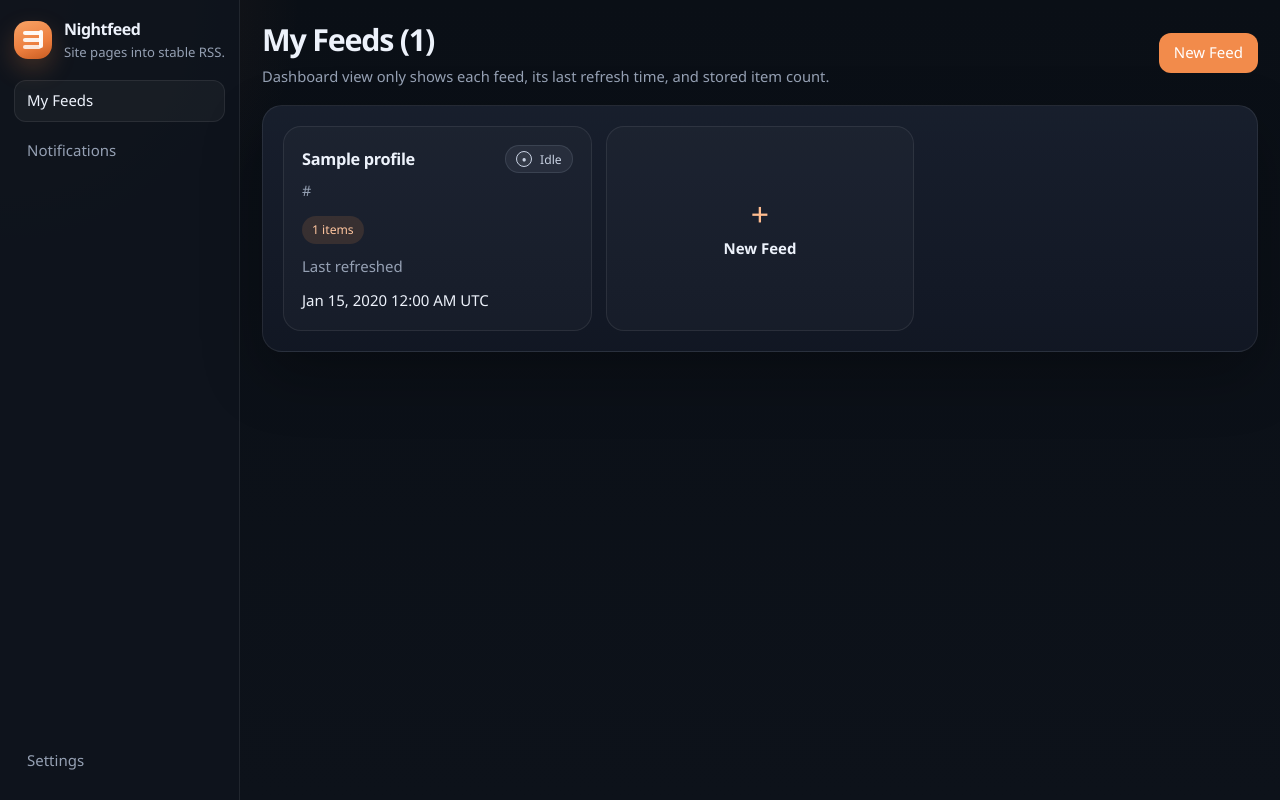
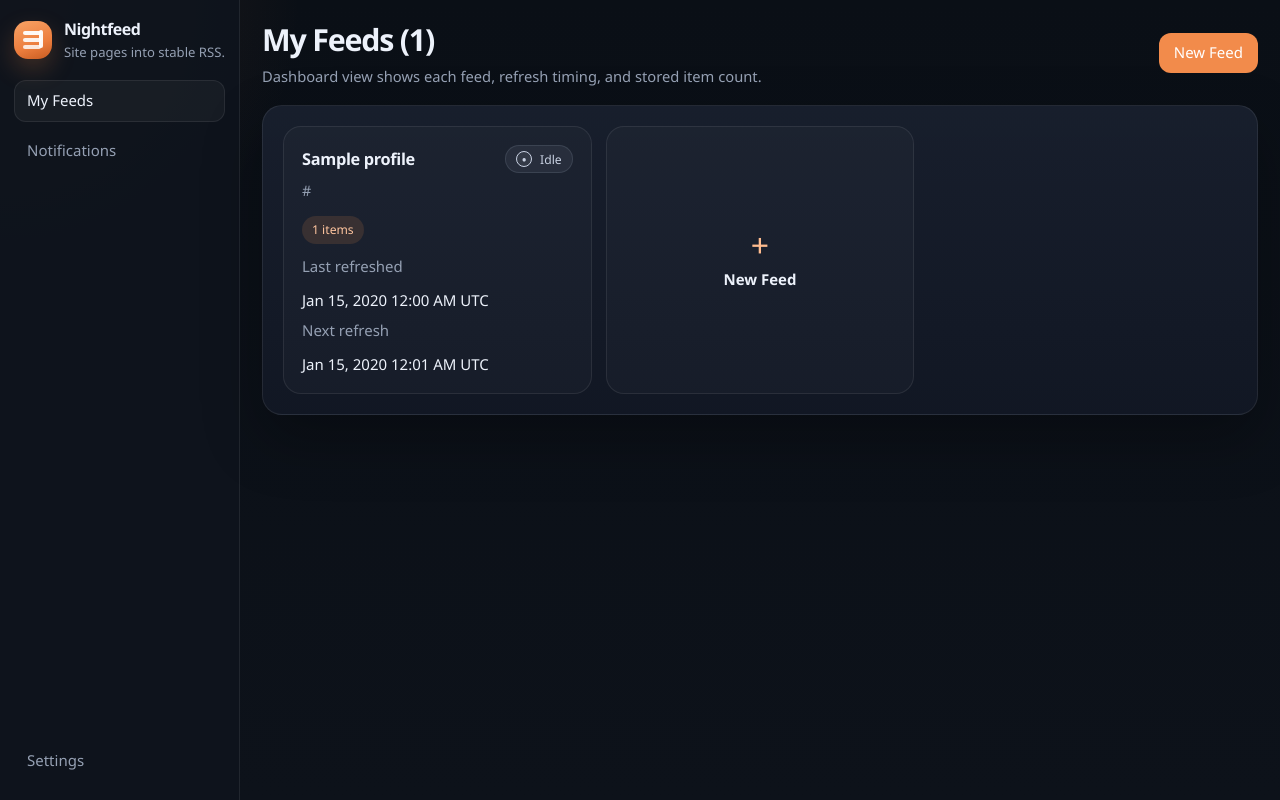
Before and after one commit to 90s-nerd/nightfeed, a Flask app: page / in a window 1280 px wide. Run offline with Flask 3, Linux system fonts and the light colour scheme; data comes from the database, SQL or seed files in the repository; tables that the repository leaves empty hold one stand-in row (values such as "Sample post"); data that the repository does not hold is empty.

Commit message:
Add next refresh timestamps

```diff
--- a/rss_site_bridge/app.py
+++ b/rss_site_bridge/app.py
@@ -420,6 +420,11 @@ def create_app(test_config: dict[str, Any] | None = None) -> Flask:
     def human_datetime_filter(value: str | datetime) -> str:
         settings = getattr(g, "app_settings", AppSettings())
         return humanize_datetime(value, settings.timezone_name)
+
+    @app.template_filter("next_refresh_datetime")
+    def next_refresh_datetime_filter(profile: StoredProfile) -> str:
+        settings = getattr(g, "app_settings", AppSettings())
+        return humanize_next_refresh(profile, settings.timezone_name)
 
     def render_compose_page(
         *,
@@ -833,6 +838,7 @@ def create_app(test_config: dict[str, Any] | None = None) -> Flask:
                 {
                     "item_count": profile.item_count,
                     "last_refreshed_at": humanize_datetime(profile.last_refreshed_at, settings.timezone_name),
+                    "next_refresh_at": humanize_next_refresh(profile, settings.timezone_name),
                     "status": profile.last_status,
                     "active": profile.active,
                     "unread_notifications": count_unread_notifications(Path(app.config["DATABASE_PATH"])),
@@ -917,6 +923,7 @@ def create_app(test_config: dict[str, Any] | None = None) -> Flask:
                     "active": toggled.active,
                     "status": toggled.last_status,
                     "last_refreshed_at": humanize_datetime(toggled.last_refreshed_at, settings.timezone_name),
+                    "next_refresh_at": humanize_next_refresh(toggled, settings.timezone_name),
                     "unread_notifications": count_unread_notifications(Path(app.config["DATABASE_PATH"])),
                 }
             )
@@ -2570,18 +2577,24 @@ def refresh_due_profiles(db_path: Path) -> None:
 
 
 def should_refresh(profile: StoredProfile) -> bool:
+    due_at = get_next_refresh_at(profile)
+    if due_at is None:
+        return False
+    return datetime.now(timezone.utc) >= due_at
+
+
+def get_next_refresh_at(profile: StoredProfile) -> datetime | None:
     if not profile.active:
-        return False
+        return None
     if profile.refresh_interval_minutes == 0:
-        return False
+        return None
     base_candidates = [value for value in (profile.last_refreshed_at, profile.refresh_anchor_at) if value]
     if not base_candidates and profile.created_at:
         base_candidates = [profile.created_at]
     if not base_candidates:
-        return False
+        return None
     due_base = max(datetime.fromisoformat(value) for value in base_candidates)
-    due_at = due_base + timedelta(minutes=profile.refresh_interval_minutes)
-    return datetime.now(timezone.utc) >= due_at
+    return due_base + timedelta(minutes=profile.refresh_interval_minutes)
 
 
 def refresh_profile(db_path: Path, profile_id: int) -> None:
@@ -3321,6 +3334,17 @@ def humanize_datetime(value: str | datetime, timezone_name: str = "UTC") -> str:
     return dt.astimezone(tz).strftime("%b %d, %Y %I:%M %p %Z")
 
 
+def humanize_next_refresh(profile: StoredProfile, timezone_name: str = "UTC") -> str:
+    if not profile.active:
+        return "Disabled"
+    if profile.refresh_interval_minutes == 0:
+        return "Manual only"
+    next_refresh_at = get_next_refresh_at(profile)
+    if next_refresh_at is None:
+        return "Unknown"
+    return humanize_datetime(next_refresh_at, timezone_name)
+
+
 def highlight_xml(xml_payload: str) -> str:
     highlighted_lines: list[str] = []
     for line in xml_payload.splitlines():
--- a/rss_site_bridge/templates/detail.html
+++ b/rss_site_bridge/templates/detail.html
@@ -53,6 +53,10 @@
         <div class="metric-card">
           <div class="metric-label">Last refreshed</div>
           <div class="metric-value" style="font-size:0.96rem;">{{ profile.last_refreshed_at | human_datetime }}</div>
+        </div>
+        <div class="metric-card">
+          <div class="metric-label">Next refresh</div>
+          <div class="metric-value" style="font-size:0.96rem;">{{ profile | next_refresh_datetime }}</div>
         </div>
       </div>
 
--- a/rss_site_bridge/templates/index.html
+++ b/rss_site_bridge/templates/index.html
@@ -6,7 +6,7 @@
 <header class="topbar">
   <div class="page-title">
     <h1>My Feeds (<span data-feed-count>{{ profiles|length }}</span>)</h1>
-    <p>Dashboard view only shows each feed, its last refresh time, and stored item count.</p>
+    <p>Dashboard view shows each feed, refresh timing, and stored item count.</p>
   </div>
   <div class="topbar-actions">
     <a class="btn btn-primary" href="/compose">New Feed</a>
@@ -58,6 +58,10 @@
       <div class="meta-row" style="margin-top:12px;">
         <span class="meta">Last refreshed</span>
         <span data-last-refreshed>{{ profile.last_refreshed_at | human_datetime }}</span>
+      </div>
+      <div class="meta-row" style="margin-top:8px;">
+        <span class="meta">Next refresh</span>
+        <span data-next-refresh>{{ profile | next_refresh_datetime }}</span>
       </div>
     </a>
     {% endfor %}
@@ -217,11 +221,15 @@
         }
         const itemCount = card.querySelector("[data-item-count]");
         const lastRefreshed = card.querySelector("[data-last-refreshed]");
+        const nextRefresh = card.querySelector("[data-next-refresh]");
         if (itemCount) {
           itemCount.textContent = `${payload.item_count} items`;
         }
         if (lastRefreshed) {
           lastRefreshed.textContent = payload.last_refreshed_at;
+        }
+        if (nextRefresh) {
+          nextRefresh.textContent = payload.next_refresh_at;
         }
         applyStatus(card, payload.status);
       } catch (error) {
@@ -260,8 +268,12 @@
         }
         applyStatus(card, payload.status);
         const lastRefreshed = card.querySelector("[data-last-refreshed]");
+        const nextRefresh = card.querySelector("[data-next-refresh]");
         if (lastRefreshed) {
           lastRefreshed.textContent = payload.last_refreshed_at;
+        }
+        if (nextRefresh) {
+          nextRefresh.textContent = payload.next_refresh_at;
         }
       } catch (error) {
         window.alert(error.message || "Unable to update feed state.");
```
Also changed, not shown: tests/test_app.py (+43 -0 lines).
